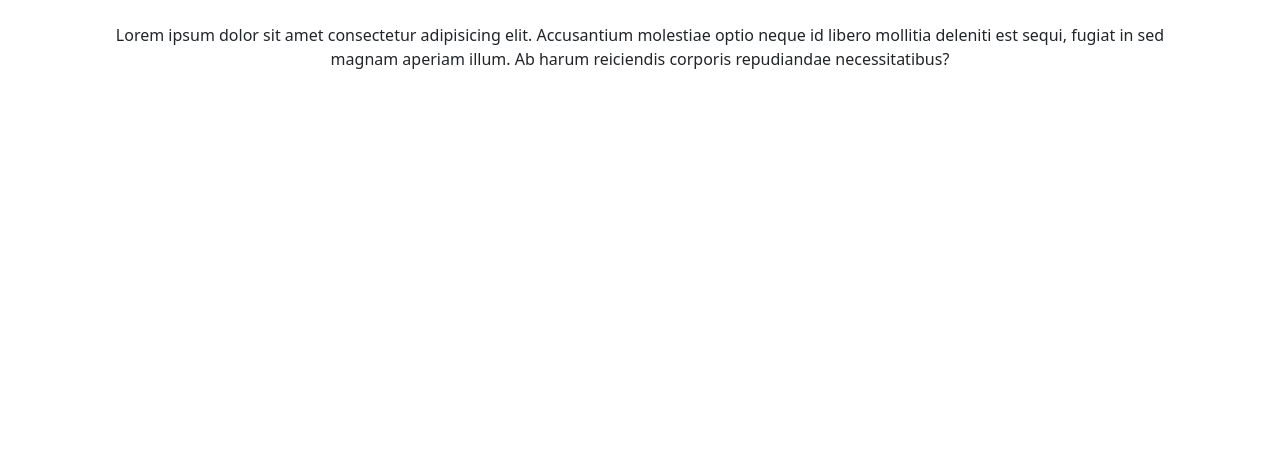
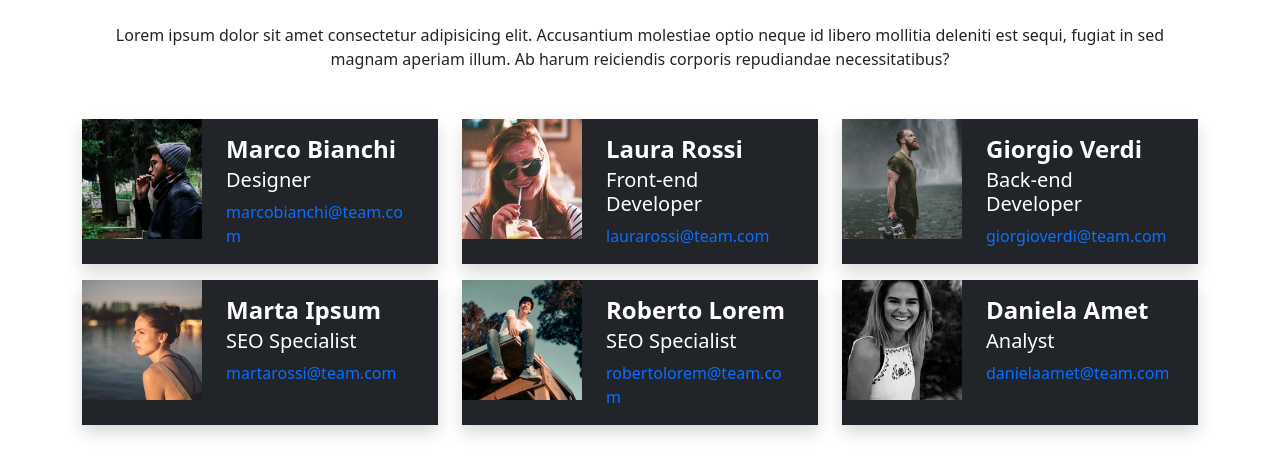
Before and after one commit to fedebacci/js-our-team, a plain HTML site: page index.html in a window 1280 px wide. Shown: the part 162-638 px from the top of the page. Drawn offline with nearby package versions, Linux system fonts and the light colour scheme.

Commit message:
svolgimento base esercizio

```diff
--- a/assets/css/style.css
+++ b/assets/css/style.css
@@ -29,3 +29,13 @@
 section {
     padding: calc(2 * var(--section-spacing)) 0;
 }
+
+
+
+.img-container {
+    max-width: 120px;
+    aspect-ratio: 1;
+}
+.img-container img {
+    object-fit: cover;
+}
--- /dev/null
+++ b/assets/js/functions.js
@@ -0,0 +1,48 @@
+// COMMENTO NORMALE
+// ! COMMENTO ERRORE
+// ? COMMENTO DOMANDA
+// * COMMENTO HIGHLIGHT
+// # COMMENTO WARNING
+// - COMMENTO TEXT
+// todo COMMENTO TODO
+
+
+
+// console.debug(teamCardsElement);
+const renderTeamCards = (teamMembers) => {
+    // console.debug(teamMembers);
+    teamMembers.forEach(member => {
+        const memberCard = generateMemberCard(member);
+        teamCardsElement.appendChild(memberCard);
+    });
+};
+
+
+const generateMemberCard = (member) => {
+    // console.debug(member);
+
+    const { name, role, email, img } = member;
+
+    const memberCardColumn = document.createElement('div');
+    // memberCard.className = 'card d-flex bg-dark text-bg-dark shadow';
+    memberCardColumn.className = 'col-12 col-md-6 col-lg-4';
+    memberCardColumn.innerHTML = `
+        <div class="d-flex flex-row h-100 bg-dark text-bg-dark shadow">
+            <div class="img-container">
+                <img src="assets/${img}" alt="${name}" class="img-fluid"/>
+            </div>
+            <div class="info-container py-3 px-4">
+                <h4 class="fw-bold mb-1">
+                    ${name}
+                </h4>
+                <h5 class="mb-2">
+                    ${role}
+                </h5>
+                <a target="_blank" href="mailto:${email}" class="text-break text-decoration-none">
+                    ${email}
+                </a>
+            </div>
+        </div>
+    `;
+    return memberCardColumn;
+}
--- a/assets/js/main.js
+++ b/assets/js/main.js
@@ -8,3 +8,9 @@
 
 // # ORIGINAL TEAM FROM OTHER FILE
 console.table(teamMembers);
+
+// # HTML ELEMENTS FROM PAGE TO INTERACT WITH
+const teamCardsElement = document.getElementById('team-cards');
+
+// # ONLOAD
+renderTeamCards(teamMembers);
--- a/index.html
+++ b/index.html
@@ -61,8 +61,10 @@
                             reiciendis corporis repudiandae necessitatibus?
                         </p>
                     </div>
-                    <div class="col-12" id="team-cards">
+                    <div class="col-12">
+                        <div id="team-cards" class="row gy-3">
 
+                        </div>
                     </div>
                 </div>
             </div>
@@ -76,6 +78,7 @@
 
     <!-- CUSTOM JS -->
     <script src="./assets/js/script.js"></script>
+    <script src="./assets/js/functions.js"></script>
     <script src="./assets/js/main.js"></script>
 </body>
 
```
